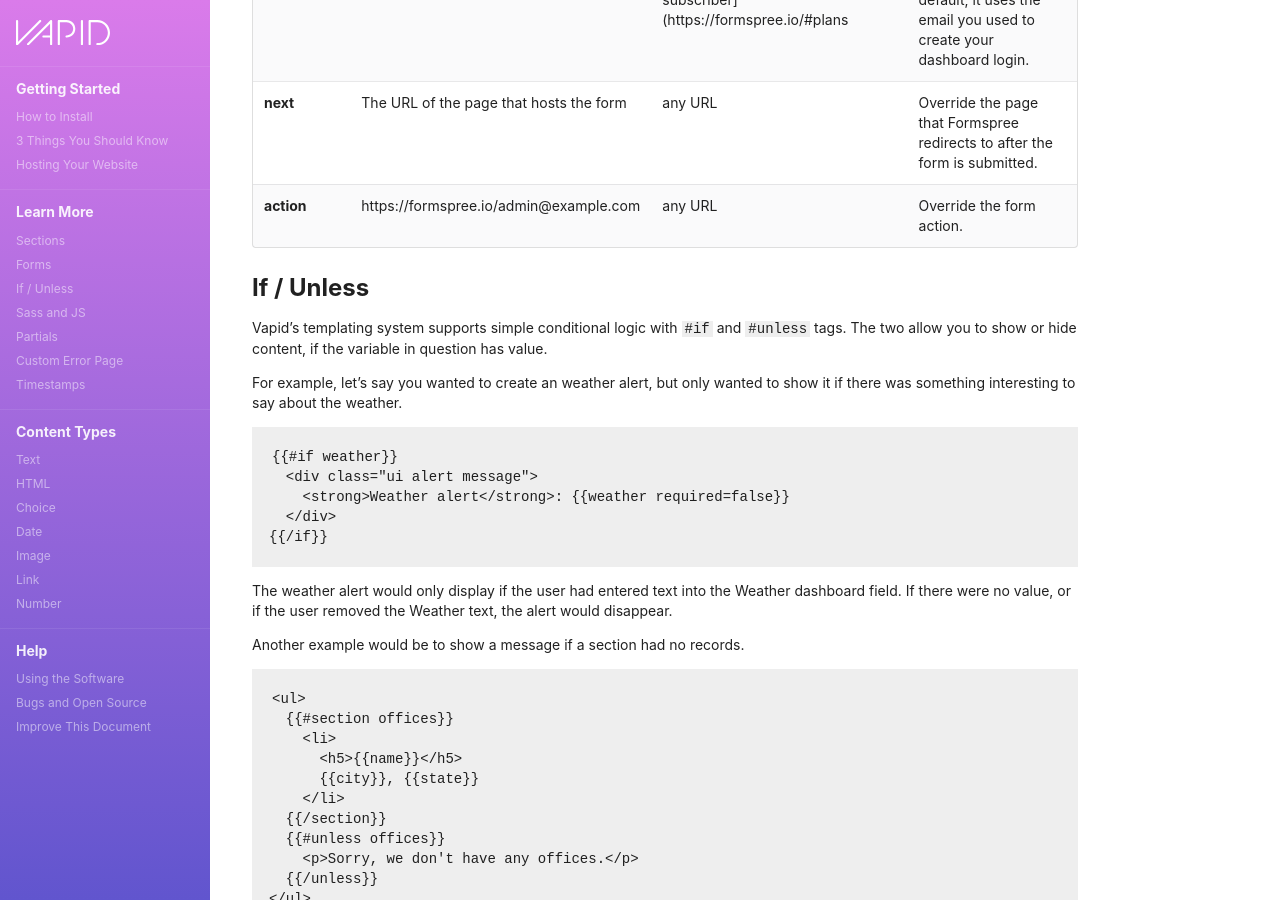
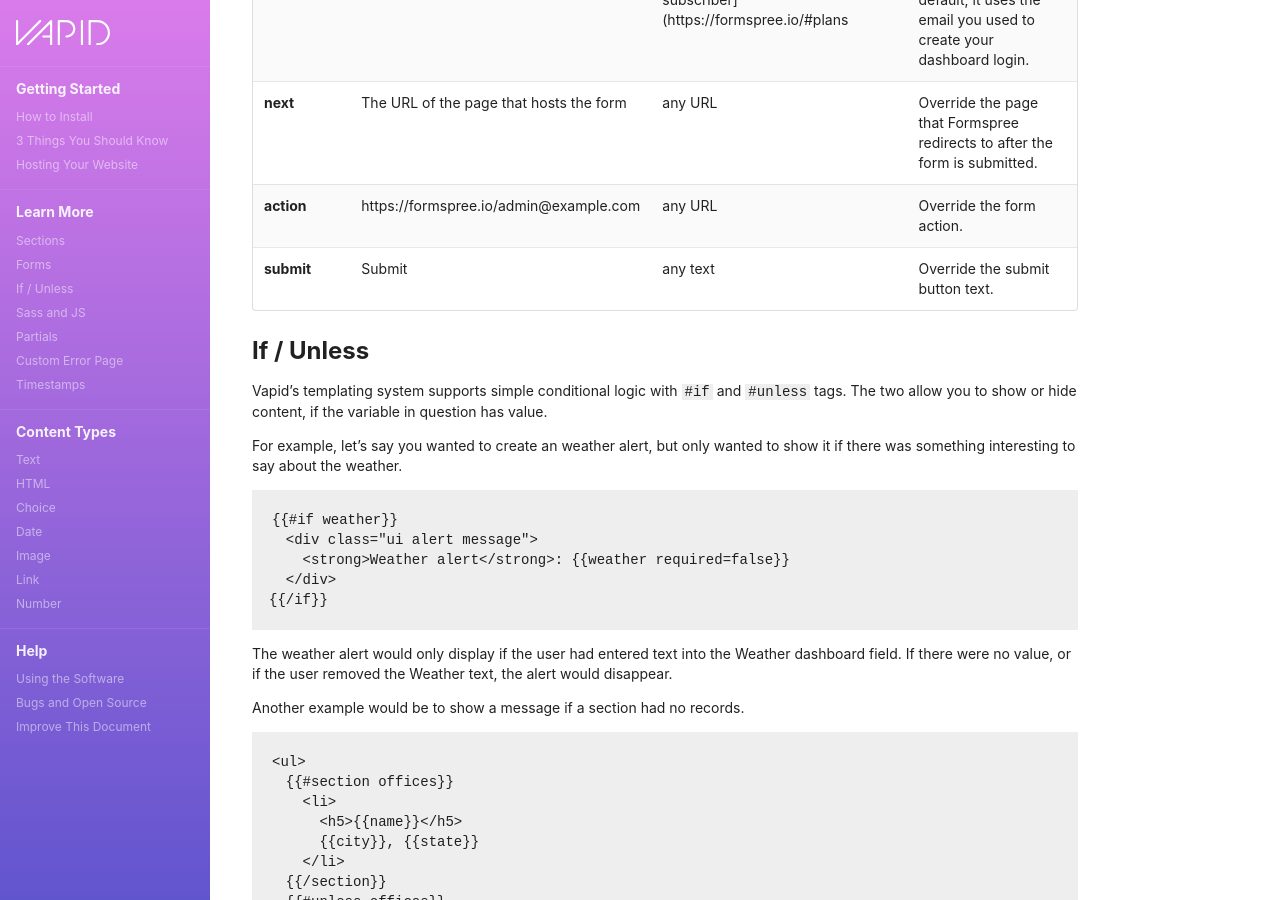
Before and after one commit to vapid/vapid-docs, a Jekyll site: the page built from learn-more.md, in a window 1280 px wide and 900 px high, scrolled down 3829 px. Built offline with Jekyll 4.4.1, drawn with Linux system fonts in a browser that asks for light colours; nearby versions of some CDN libraries.

Commit message:
Form tag now accepts 'submit' parameter.
For overriding the Submit button text.

```diff
--- a/learn-more.md
+++ b/learn-more.md
@@ -207,6 +207,12 @@ The form tag accepts the following options:
       <td>any URL</td>
       <td>Override the form action.</td>
     </tr>
+    <tr>
+      <td>submit</td>
+      <td>Submit</td>
+      <td>any text</td>
+      <td>Override the submit button text.</td>
+    </tr>
   </tbody>
 </table>
 
```
